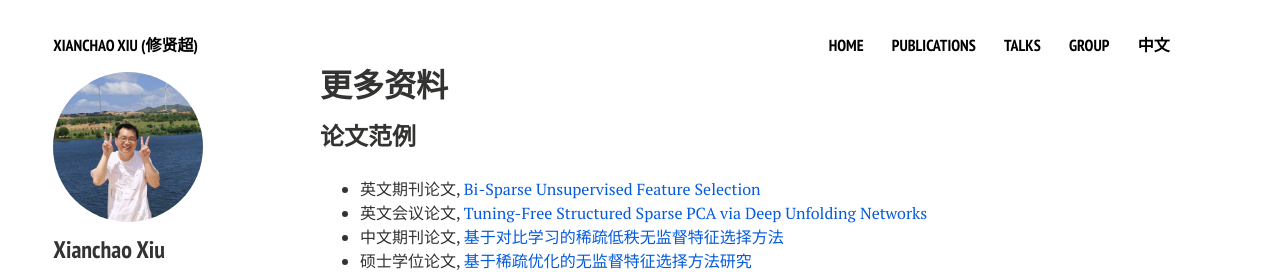
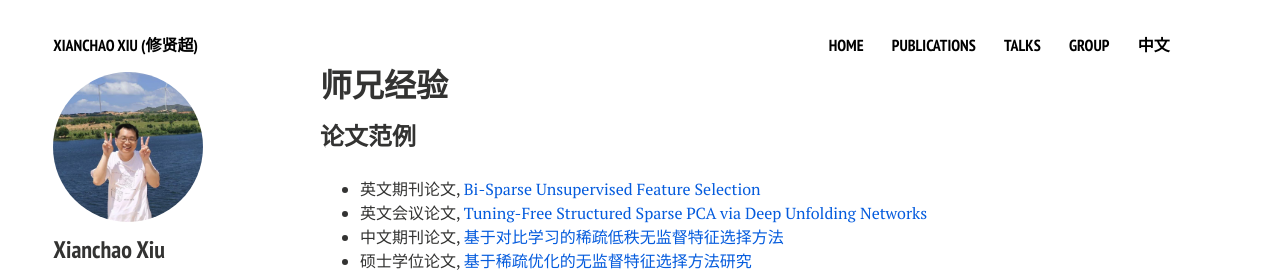
Before and after one commit to xianchaoxiu/xianchaoxiu.github.io, a Jekyll site: the page built from chinese/reading/what/index.md, in a window 1280 px wide. Shown: the top 272 px of the page. Built offline with Jekyll 4.4.1, drawn with Linux system fonts in a browser that asks for light colours; nearby versions of some CDN libraries.

Commit message:
Update index.md

```diff
--- a/chinese/reading/what/index.md
+++ b/chinese/reading/what/index.md
@@ -1,6 +1,6 @@
 ---
 layout: page
-title: 更多资料
+title: 师兄经验
 comments: false
 share: false
 ---
```
